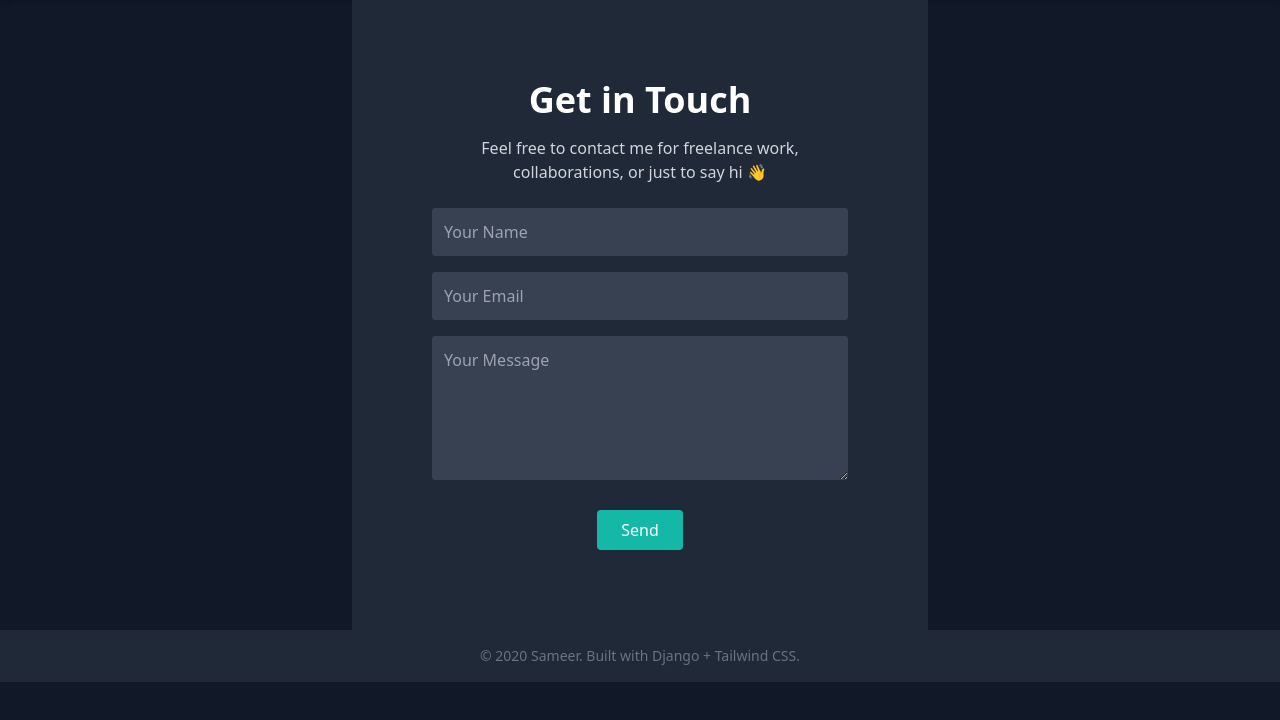
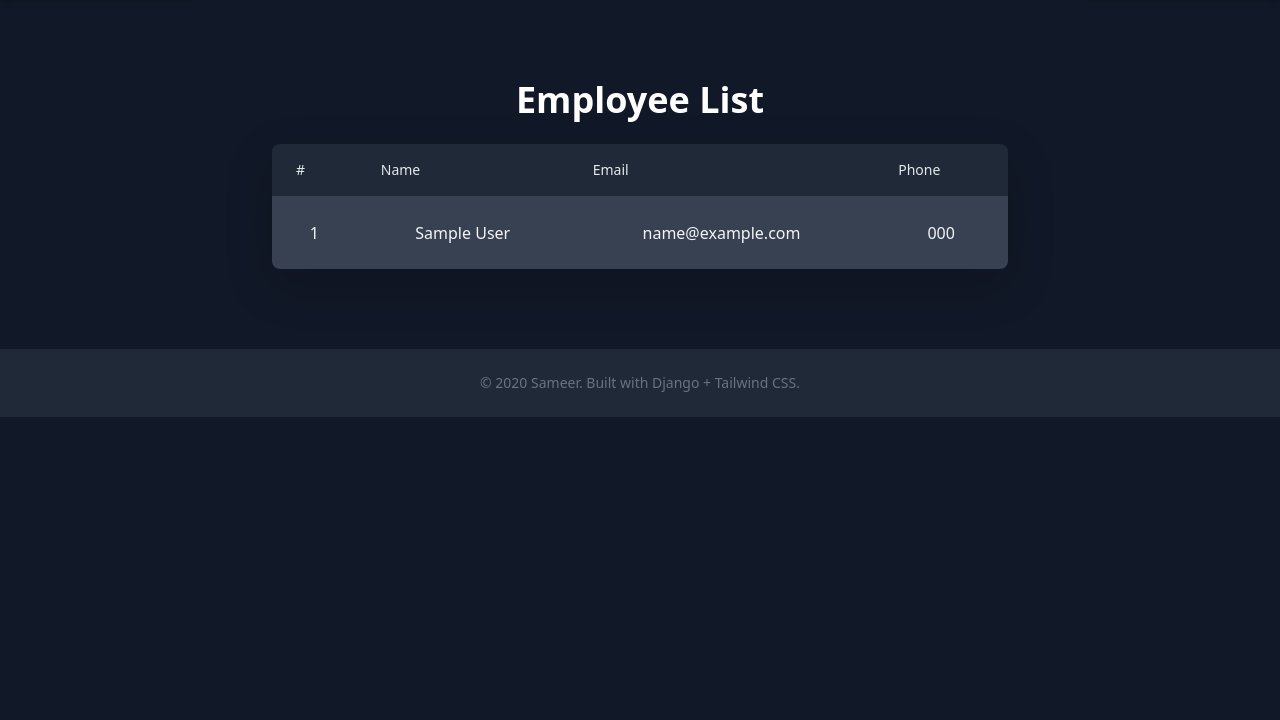
Before and after one commit to dhakalsameer/django-bootcamp, a Django app: template templates/contact.html in a window 1280 px wide. Shown: the part 80-800 px from the top of the page. Run offline with Django 5.2, Linux system fonts and the light colour scheme; tables that the repository leaves empty hold one stand-in row (values such as "Sample post"); the template is opened without the code that fills it: values that come from a table or form of the project are taken from there, most other values are stand-ins (such as "Sample title", 1, 10 or a date in 2020); some libraries are stand-ins or nearby versions.

Commit message:
Updated employee detail template and styles

```diff
--- a/employee/models.py
+++ b/employee/models.py
@@ -8,3 +8,8 @@ class Employee(models.Model):
     email = models.EmailField(max_length=100, unique=True)
     phone = models.CharField(max_length=15, blank=True)
     image = models.ImageField(upload_to='images')
+    # created_at = models.DateTimeField(auto_now_add=True)
+    # updated_at = models.DateTimeField(auto_now=True)
+
+    def __str__(self):
+        return self.first_name
--- /dev/null
+++ b/employee/urls.py
@@ -0,0 +1,6 @@
+from django.urls import path, include
+from . import views
+
+urlpatterns = [
+    path('<int:pk>/', views.employee_details, name='employee_details'),
+]
--- a/mysite/urls.py
+++ b/mysite/urls.py
@@ -15,7 +15,7 @@ Including another URLconf
     2. Add a URL to urlpatterns:  path('blog/', include('blog.urls'))
 """
 from django.contrib import admin
-from django.urls import path
+from django.urls import path, include
 from . import views
 from django.conf import settings
 from django.conf.urls.static import static
@@ -25,4 +25,5 @@ urlpatterns = [
     path('', views.home, name='home') ,
     path('about/', views.about, name='about'),
     path('contact/', views.contact, name='contact'),
+    path('employee/', include('employee.urls'))
 ] + static(settings.MEDIA_URL, document_root=settings.MEDIA_ROOT)
--- a/templates/base.html
+++ b/templates/base.html
@@ -9,6 +9,10 @@
   <link href="{% static 'css/style.css' %}" rel="stylesheet" />
   <link href="https://unpkg.com/aos@2.3.1/dist/aos.css" rel="stylesheet" />
   <script src="https://cdn.tailwindcss.com"></script>
+  <link href="https://cdn.jsdelivr.net/npm/bootstrap@5.3.7/dist/css/bootstrap.min.css" rel="stylesheet"
+    integrity="sha384-LN+7fdVzj6u52u30Kp6M/trliBMCMKTyK833zpbD+pXdCLuTusPj697FH4R/5mcr" crossorigin="anonymous">
+    <script src="https://cdn.jsdelivr.net/npm/bootstrap@5.3.7/dist/js/bootstrap.bundle.min.js"
+      integrity="sha384-ndDqU0Gzau9qJ1lfW4pNLlhNTkCfHzAVBReH9diLvGRem5+R9g2FzA8ZGN954O5Q" crossorigin="anonymous"></script>
 </head>
 
 <body class="font-sans text-white bg-gray-900">
--- a/templates/contact.html
+++ b/templates/contact.html
@@ -2,7 +2,7 @@
 {% block title %}Contact - Sameer{% endblock %}
 
 {% block content %}
-<section class="px-6 md:px-20 py-20 bg-gray-800 text-white text-center max-w-xl mx-auto" data-aos="fade-up">
+<!-- <section class="px-6 md:px-20 py-20 bg-gray-800 text-white text-center max-w-xl mx-auto" data-aos="fade-up">
     <h2 class="text-4xl font-bold mb-4">Get in Touch</h2>
     <p class="text-gray-300 mb-6">Feel free to contact me for freelance work, collaborations, or just to say hi 👋</p>
     <form method="POST" action="">
@@ -15,5 +15,37 @@
             class="w-full p-3 rounded bg-gray-700 text-white mb-6"></textarea>
         <button type="submit" class="bg-teal-500 hover:bg-teal-600 px-6 py-2 rounded text-white">Send</button>
     </form>
+</section> -->
+<section class="px-6 md:px-20 py-20 bg-gray-900 text-white text-center max-w-4xl mx-auto" data-aos="fade-up">
+    <h2 class="text-4xl font-bold mb-6">Employee List</h2>
+
+    <div class="overflow-x-auto shadow-lg rounded-lg">
+        <table class="min-w-full divide-y divide-gray-700">
+            <thead class="bg-gray-800 text-gray-200">
+                <tr>
+                    <th scope="col" class="px-6 py-3 text-left text-sm font-medium">#</th>
+                    <th scope="col" class="px-6 py-3 text-left text-sm font-medium">Name</th>
+                    <th scope="col" class="px-6 py-3 text-left text-sm font-medium">Email</th>
+                    <th scope="col" class="px-6 py-3 text-left text-sm font-medium">Phone</th>
+                </tr>
+            </thead>
+            <tbody class="bg-gray-700 divide-y divide-gray-600 text-gray-100">
+                {% for i in employee %}
+                <tr class="hover:bg-gray-600 transition">
+                    <td class="px-6 py-4 whitespace-nowrap">{{ forloop.counter }}</td>
+                    <td class="px-6 py-4 whitespace-nowrap">
+                        <a href="{% url 'employee_details' i.id %}">{{ i.first_name }} {{ i.last_name }}</a>
+                    </td>
+                    <td class="px-6 py-4 whitespace-nowrap">{{ i.email }}</td>
+                    <td class="px-6 py-4 whitespace-nowrap">{{ i.phone }}</td>
+                </tr>
+                {% empty %}
+                <tr>
+                    <td colspan="4" class="px-6 py-4 text-center text-red-400">No employees found.</td>
+                </tr>
+                {% endfor %}
+            </tbody>
+        </table>
+    </div>
 </section>
 {% endblock %}
```
Also changed, not shown: employee/views.py (+12 -1 lines), mysite/views.py (+6 -2 lines), templates/employee_details.html (added, +38 -0 lines).
